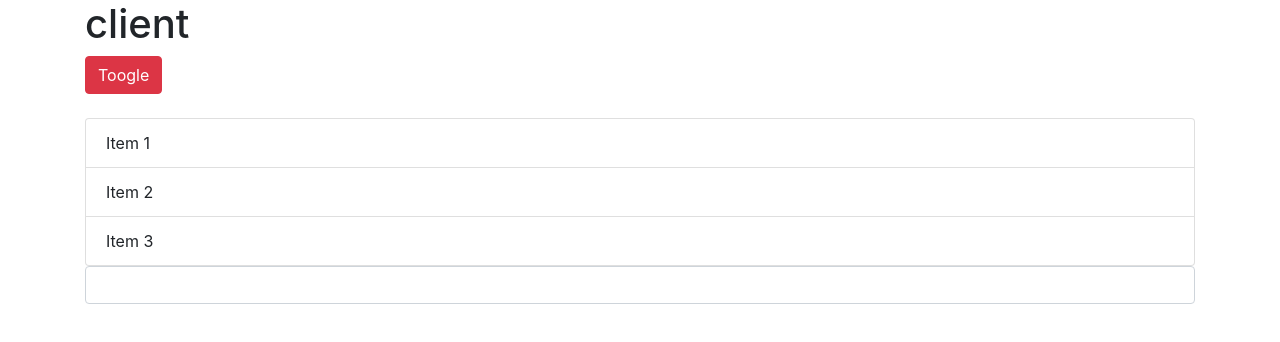
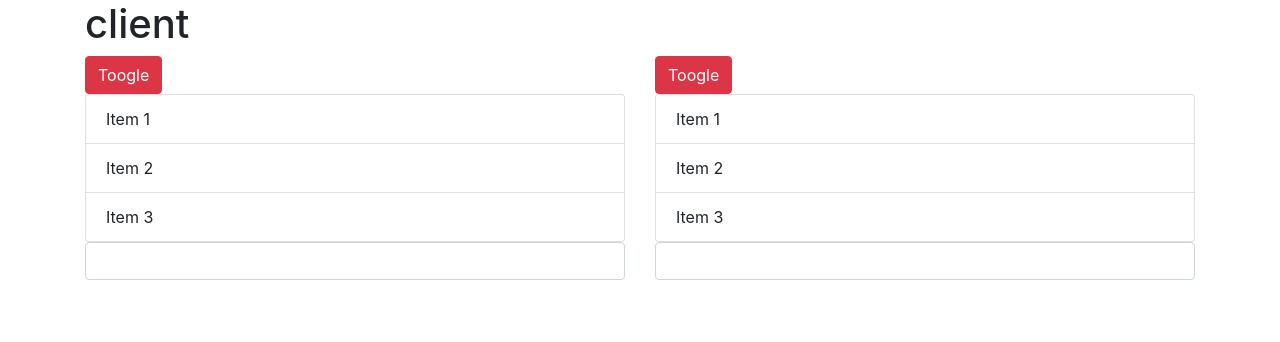
Before and after one commit to TomaszOciepa/CarsShop, an Angular app in the folder client/: page /list in a window 1280 px wide. Shown: the top 342 px of the page. Built offline with nearby package versions, Linux system fonts and the light colour scheme.

Commit message:
singleton

```diff
--- a/client/src/app/app.component.html
+++ b/client/src/app/app.component.html
@@ -2,13 +2,17 @@
 <div class="container">
     <h1>{{title}}</h1>
 
+    <div class="row">
+         <div class="col">
+            <button class="btn btn-danger" (click)="hide = !hide">Toogle</button>
+            <app-items-list *ngIf="!hide"></app-items-list>
+        </div>
+        <div class="col">
+            <button class="btn btn-danger" (click)="hide2 = !hide2">Toogle</button>
+            <app-items-list *ngIf="!hide2"></app-items-list>
+        </div>
+    </div>
 
-    <button class="btn btn-danger" (click)="hide = !hide">Toogle</button>
-    <br>
-    <br>
-    <app-items-list *ngIf="!hide"></app-items-list>
-    <!-- <br>
-    <br>
-    <app-items-list *ngIf="!hide"></app-items-list>
-    <router-outlet></router-outlet> -->
+
+    <!-- <router-outlet></router-outlet> -->
 </div>
--- a/client/src/app/items/items-list/items-list.component.html
+++ b/client/src/app/items/items-list/items-list.component.html
@@ -2,7 +2,7 @@
 
 
 <div class="list-group">
-    <div class="list-group-item" *ngFor="let item of items" selectable>
+    <div class="list-group-item" *ngFor="let item of items" [selectable]="item">
         {{item.name}}
     </div>
 </div>
--- a/client/src/app/selection/selectable.directive.ts
+++ b/client/src/app/selection/selectable.directive.ts
@@ -1,12 +1,36 @@
-import { Directive } from '@angular/core';
+import { Directive, HostListener, Input, HostBinding } from '@angular/core';
+import { SelectionService } from './selection.service';
 
 @Directive({
   selector: '[selectable]'
 })
 export class SelectableDirective {
 
-  constructor() {
+  constructor(private selection:SelectionService<any>) {
     console.log("Hello from selectable")
   }
 
+  @Input('selectable')
+  item
+
+  @HostListener('click')
+  select(){
+    this.selection.setSelection(this.item)
+  }
+
+  @HostBinding('class.active')
+  selected = false
+
+  subscription
+
+  ngOnDestroy(){
+    this.subscription.unsubscribe()
+  }
+
+  ngOnInit(){
+    this.selected = this.selection.selection == this.item
+    this.subscription = this.selection.selectionChange.subscribe(selection =>{
+      this.selected = selection == this.item
+    })
+  }
 }
--- a/client/src/app/selection/selection.service.ts
+++ b/client/src/app/selection/selection.service.ts
@@ -1,9 +1,19 @@
-import { Injectable } from '@angular/core';
+import { Injectable, EventEmitter } from '@angular/core';
 
 @Injectable({
   providedIn: 'root'
 })
-export class SelectionService {
+export class SelectionService<T > {
 
   constructor() { }
+
+  selection:T
+
+  setSelection(item:T){
+    this.selection = item
+    this.selectionChange.emit(this.selection)
+  }
+
+  selectionChange = new EventEmitter<T>()
+
 }
```
